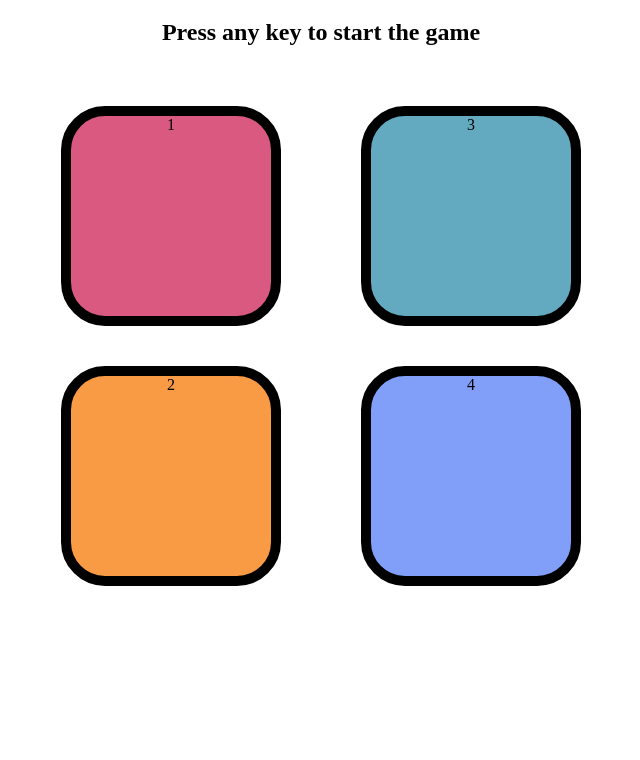
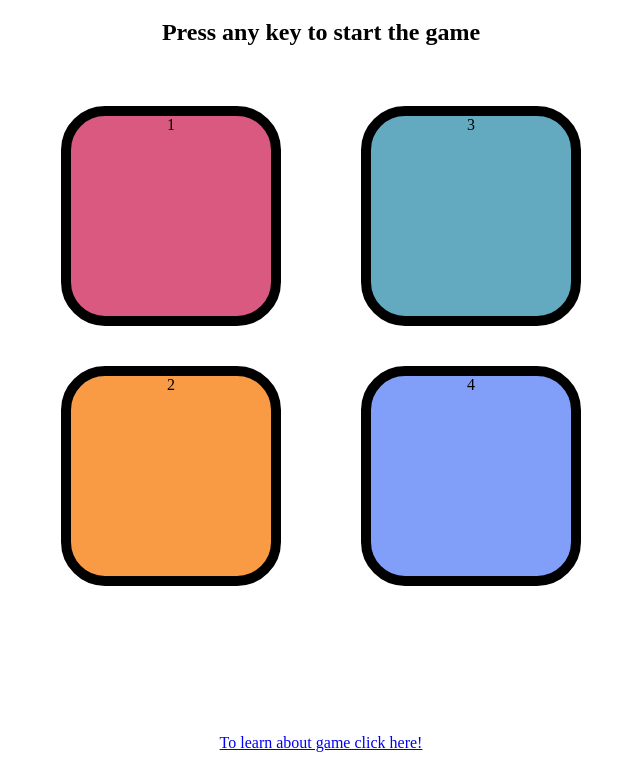
Before and after one commit to RishabhChopra223/simon-says-game, a plain HTML site: page index.html in a window 1280 px wide. Shown: the part 61-821 px from the top of the page, without its empty margins (319-959 px from the left). Before the commit the page ends 800 px from the top, so only its background shows below. Drawn offline with Linux system fonts and the light colour scheme.

Commit message:
Update index.html

```diff
--- a/index.html
+++ b/index.html
@@ -21,6 +21,9 @@
         </div>
     </div>
 
+    <br><br><br><br><br><br>
+    <a href="https://www.youtube.com/watch?v=EWJ5uYwQJGU"> To learn about game click here!</a>
+
     <script src="app.js"></script>
 </body>
 </html>
```
